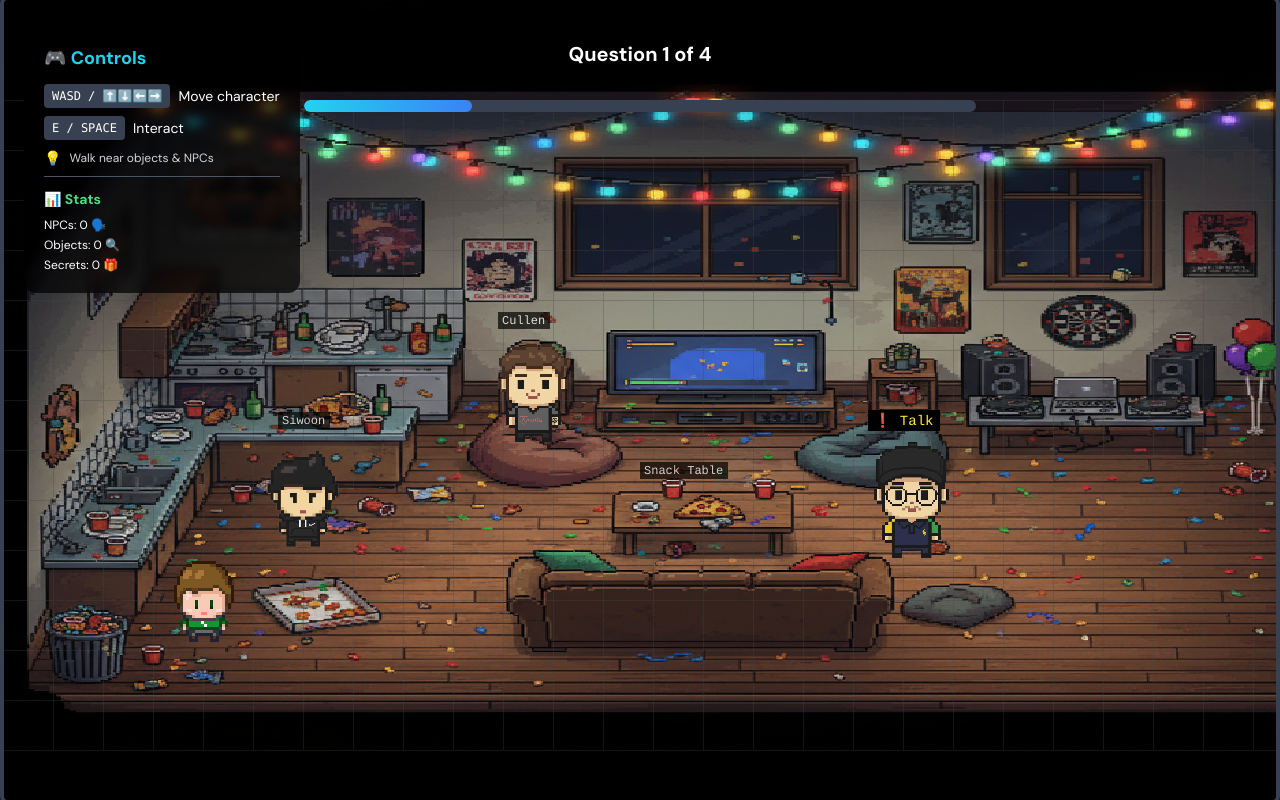
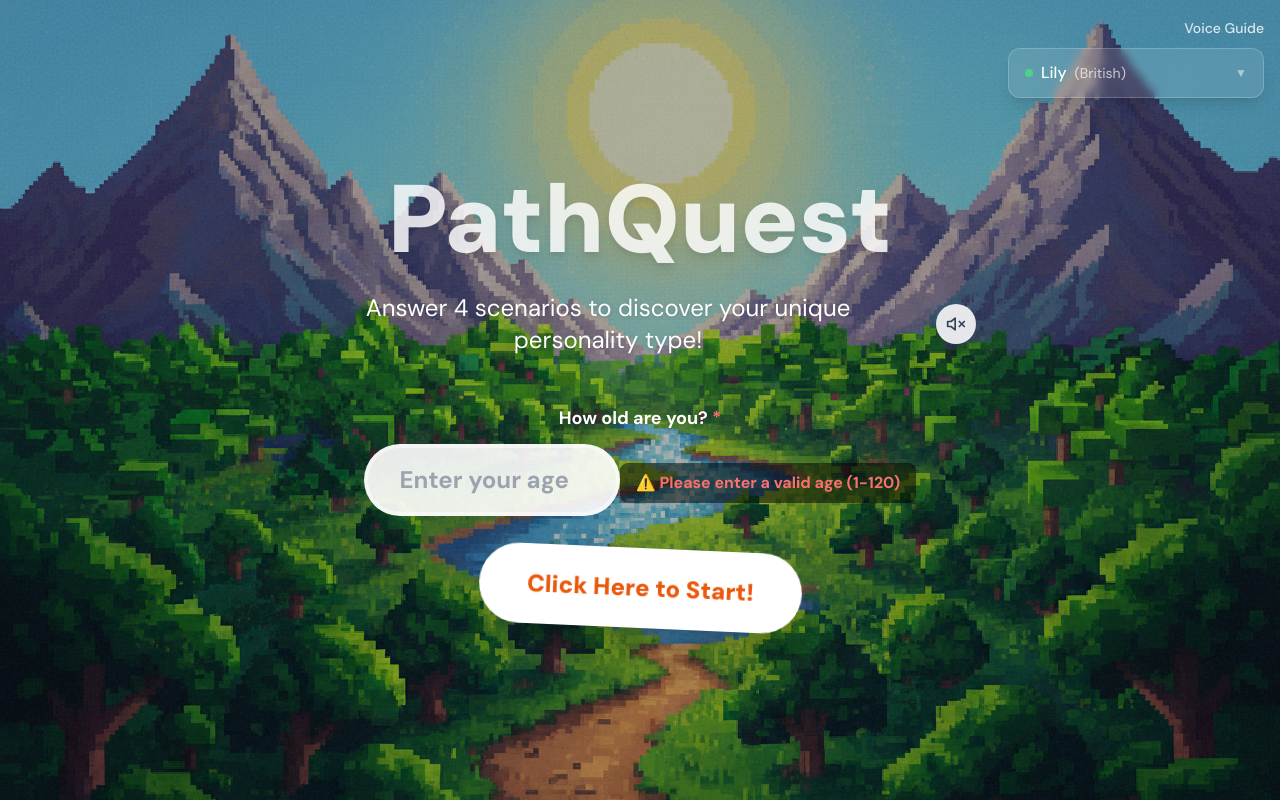
Before and after one commit to SWL-01/dumbways, a React (Vite) app: page / in a window 1280 px wide. Both pictures are taken after a click on the button "Click Here to Start!". Built offline with nearby package versions, Linux system fonts and the light colour scheme.

Commit message:
Update : age feature

```diff
--- a/src/components/ResultsScreen.tsx
+++ b/src/components/ResultsScreen.tsx
@@ -90,10 +90,14 @@ export function ResultsScreen({ personality, scores, onRestart }: ResultsScreenP
           ? '/api/gemini'  // Production: use relative path (Vercel serverless function)
           : 'http://localhost:4000/api/gemini';  // Development: use local server
 
+        // Get stored age from StartScreen (fallback to 25 if not found)
+        const storedAge = localStorage.getItem('user_age');
+        const userAge = storedAge ? parseInt(storedAge) : 25;
+
         const res = await fetch(apiUrl, {
           method: 'POST',
           headers: { 'Content-Type': 'application/json' },
-          body: JSON.stringify({ personality_type: type, age: 25 }),
+          body: JSON.stringify({ personality_type: type, age: userAge }),
         });
         if (!res.ok) throw new Error('Failed to fetch AI result');
         const data = await res.json();
--- a/src/components/StartScreen.tsx
+++ b/src/components/StartScreen.tsx
@@ -1,4 +1,4 @@
-
+import { useState } from 'react';
 import { TextToSpeech } from './TextToSpeech';
 import { VoiceSelector } from './VoiceSelector';
 
@@ -9,6 +9,21 @@ interface StartScreenProps {
 }
 
 export function StartScreen({ onStart, selectedVoiceId, onVoiceSelect }: StartScreenProps) {
+  const [age, setAge] = useState('');
+  const [showError, setShowError] = useState(false);
+
+  const handleStart = () => {
+    const ageNum = parseInt(age);
+    if (!age || isNaN(ageNum) || ageNum < 1 || ageNum > 120) {
+      setShowError(true);
+      return;
+    }
+    setShowError(false);
+    // Store age in localStorage to use later in AI analysis
+    localStorage.setItem('user_age', age);
+    onStart();
+  };
+
   return (
     <div className="min-h-screen flex items-center justify-center p-4 relative overflow-hidden">
       {/* Background Image */}
@@ -44,7 +59,7 @@ export function StartScreen({ onStart, selectedVoiceId, onVoiceSelect }: StartSc
 
         <div className="flex items-center justify-center gap-4 mb-12">
           <p className="text-xl md:text-2xl text-white drop-shadow">
-            Answer 12 scenarios to discover your unique personality type!
+            Answer 4 scenarios to discover your unique personality type!
           </p>
           <TextToSpeech
             text="Answer 12 scenarios to discover your unique personality type!"
@@ -53,9 +68,31 @@ export function StartScreen({ onStart, selectedVoiceId, onVoiceSelect }: StartSc
           />
         </div>
 
+        {/* Age Input */}
+        <div className="mb-8">
+          <label htmlFor="age" className="block text-white text-lg font-bold mb-3 drop-shadow">
+            How old are you? <span className="text-red-400">*</span>
+          </label>
+          <input
+            type="number"
+            id="age"
+            value={age}
+            onChange={(e) => setAge(e.target.value)}
+            placeholder="Enter your age"
+            min="1"
+            max="120"
+            className="w-64 px-6 py-4 text-center text-2xl font-bold rounded-full border-4 border-white/50 bg-white/90 text-gray-800 placeholder-gray-400 focus:outline-none focus:border-orange-500 focus:ring-4 focus:ring-orange-300 transition-all"
+          />
+          {showError && (
+            <p className="text-red-400 font-bold mt-3 bg-black/50 px-4 py-2 rounded-lg inline-block">
+              ⚠️ Please enter a valid age (1-120)
+            </p>
+          )}
+        </div>
+
         <button
-          onClick={onStart}
-          className="bg-white text-orange-600 px-12 py-6 rounded-full text-2xl font-black hover:bg-gray-100 transform hover:scale-110 transition-all duration-300 shadow-2xl animate-wiggle"
+          onClick={handleStart}
+          className="bg-white text-orange-600 px-12 py-6 rounded-full text-2xl font-black hover:bg-gray-100 transform hover:scale-110 transition-all duration-300 shadow-2xl animate-wiggle disabled:opacity-50 disabled:cursor-not-allowed disabled:hover:scale-100"
         >
           Click Here to Start!
         </button>
```
